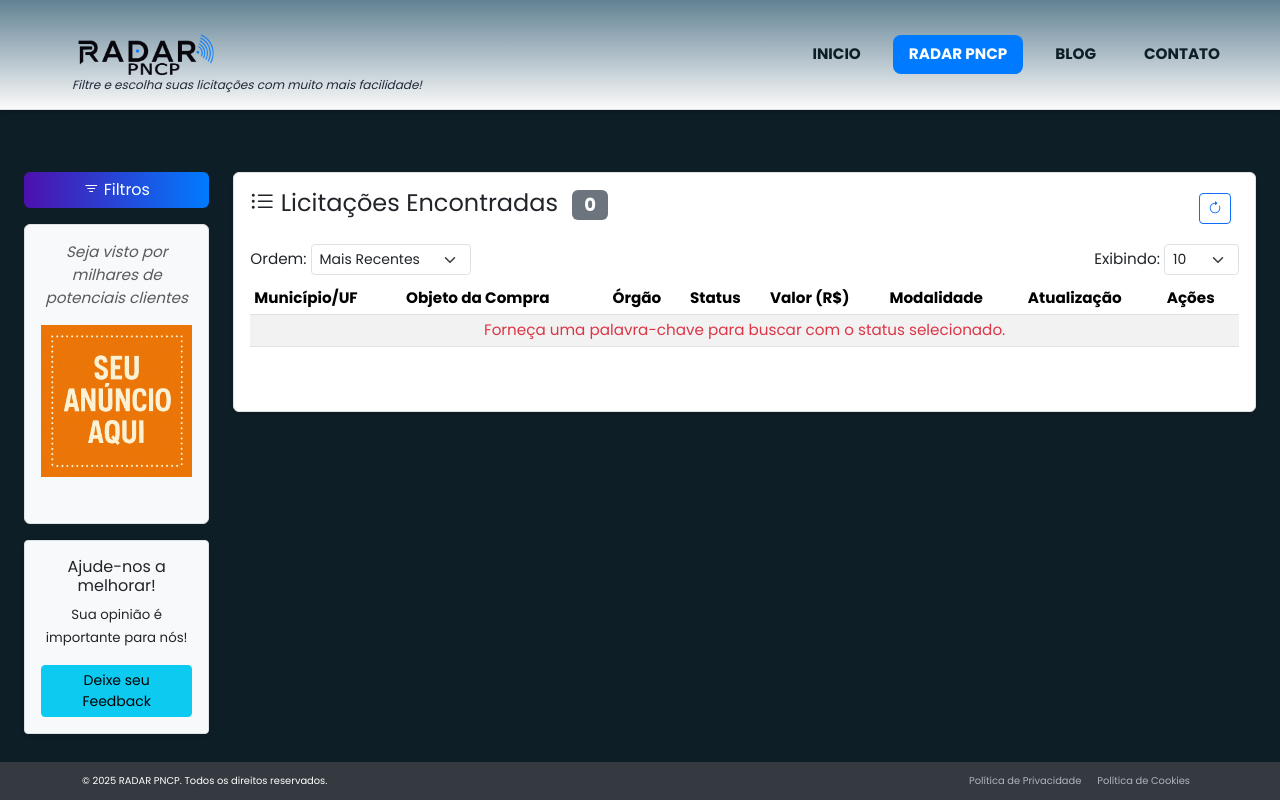
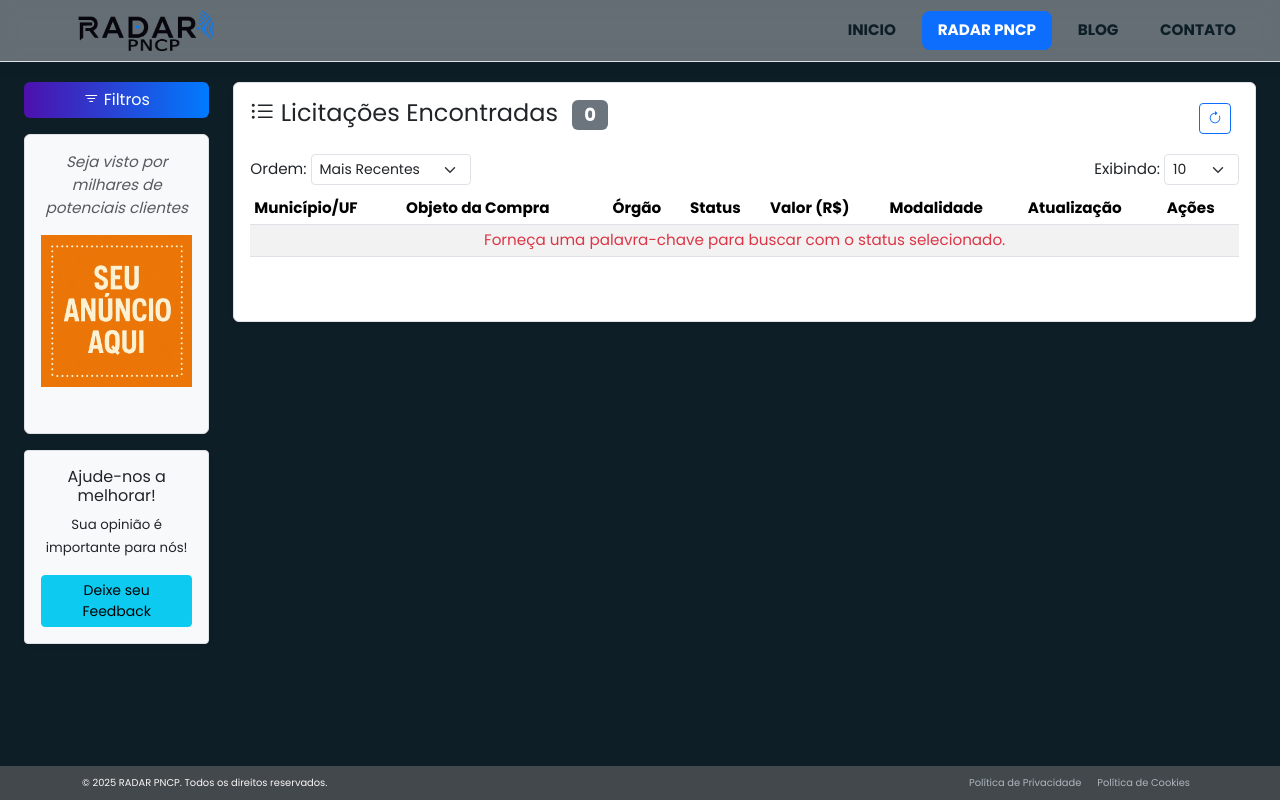
Before and after one commit to BroJhonson/plataforma-licitacoes, a Flask app: page /radarPNCP in a window 1280 px wide. Run offline with Flask 3, Linux system fonts and the light colour scheme; data that the repository does not hold is empty.

Commit message:
Frontpronto

```diff
--- a/frontend/static/css/style.css
+++ b/frontend/static/css/style.css
@@ -6,45 +6,52 @@
 body {
     display: flex;
     flex-direction: column;
-    min-height: 100vh; /* Garante que o rodapé fique no fim da página, mesmo com pouco conteúdo */
+    min-height: 100vh;/* Garante que o rodapé fique no fim da página, mesmo com pouco conteúdo */
     font-size: 0.95rem;
-    background-color: #0e1e27; /* Fundo do site alterado para verde levemente azul */
-    font-family: 'Poppins', sans-serif; /* Fonte padrão para todo o site */
+    font-family: 'Poppins', sans-serif;
+    background-color: #ffffff; /* Fundo branco por padrão (para a home) */
 }
 
 /* Estilo para o conteúdo principal, ocupa o espaço restante */
 .main-content {
     flex-grow: 1; /* Faz o conteúdo principal ocupar o espaço restante */
-    padding-top: 30px; /* Ajusta o padding-top para evitar que o conteúdo fique atrás do cabeçalho ampliado */
+    padding-top: 50px; /* Ajusta o padding-top para evitar que o conteúdo fique atrás do cabeçalho ampliado */
+}
+
+/* O fundo escuro específico da página do Radar */
+body.page-busca-licitacoes {
+    background-color: #0e1e27;
 }
 
 /* ========================================================= */
 /* ======================= Cabeçalho ======================= */
 /* ========================================================= */
 
-/* Estilo para o cabeçalho da página */
+/* Estilo para o cabeçalho das páginas */
 header.border-bottom {
-    background: linear-gradient(to bottom, #628294, #fafafa); /* Degradê vertical de verde-azulado para azul */
-    box-shadow: 0 2px 4px rgba(0, 0, 0, 0.3); /* Sombra sutil mantida */
-    padding: 1.5rem 0; /* Aumenta a altura do cabeçalho com mais padding vertical */
-    min-height: 80px; /* Define uma altura mínima para o cabeçalho */
-}
-body:not(.page-busca-licitacoes) header.border-bottom {
-    position: fixed; top: 0; left: 0; right: 0; z-index: 1030; /*  Isso fixar o cabeçalho nas paginas*/
+    /* --- Posicionamento e Estrutura --- */
+    position: fixed; /* Fixo no topo de todas as páginas */
+    top: 0;
+    left: 0;
+    right: 0;
+    z-index: 1030;
+
+    /* --- Estilo Visual --- */
+    background-color: rgba(255, 255, 255, 0.356); /* Branco com 85% de opacidade */
+    backdrop-filter: blur(10px); /* Efeito de vidro fosco moderno */
+    -webkit-backdrop-filter: blur(10px); /* Suporte para Safari */
+    box-shadow: 0 1px 15px rgba(0, 0, 0, 0.1); /* Sombra sutil que funciona bem */
+    transition: all 0.3s ease; /* Transição para futuras interações */
+
 }
 
-/* Cor da fonte para o texto "RADAR PNCP" no cabeçalho */
-header.border-bottom .fs-4 {
-    color: #007bff; /* Define a cor da fonte como azul para "RADAR PNCP" */
-    z-index: 1025; /* Um z-index menor que o do Offcanvas (1040+) mas maior que o conteúdo normal */
-}
-
-/* Estilos para o container do logo no cabeçalho */
+/*------------- Estilo da Logo Etc ------------------- */
+/* Estilos para o container do logo no cabeçalho, ajustar logo com subtitulo */
 .logo-container {
     margin-left: 60px; /* Desloca o conjunto (ícone + texto) para a direita */
     display: flex;
-    flex-direction: column; /* Empilha o ícone e o texto verticalmente */
-    align-items: flex-start; /* Alinha o texto abaixo do ícone à esquerda */
+    align-items: center;
+    gap: 10px;
 }
 
 /* Estilo para o subtítulo abaixo do logo */
@@ -71,25 +78,31 @@
 /* ========================================================= */
 /* ==================== Navegação/Menu ===================== */
 /* ========================================================= */
+.nav-pills {
+    display: flex;
+    gap: 0.6rem; /* <<< CONTROLA O ESPAÇO ENTRE OS BOTÕES DE FORMA SEGURA */
+}
+
 
 /* Estilo para o item ativo (página atual) na navegação */
 .nav-pills .nav-link.active {
-    background-color: #007bff; /* Cor de fundo para o item ativo */
+    background-color: #0d6efd;
     color: white;
 }
 
 /* Estilo base dos botões do menu */
 .nav-pills .nav-link {
-    font-family: 'Poppins', sans-serif;   /* Fonte personalizada */
-    font-weight: 700;                     /* Negrito */
-    background-color: #007bff00;           /* Cor azul padrão de fundo (transparente) */
-    color: #0e1e27;                        /* Cor do texto */
-    margin-right: 1rem;                 /* Espaçamento entre os botões */
-    border-radius: 0.5rem;                /* Cantos levemente arredondados */
-    transition: background 0.5s ease;     /* Suaviza mudanças de fundo */
-    position: relative;                   /* Permite posicionar o pseudo-elemento ::before */
-    overflow: hidden;                     /* Garante que o efeito não ultrapasse os limites do botão */
+    font-family: 'Poppins', sans-serif;
+    font-weight: 700;
+    color: #0e1e27;
+    border-radius: 0.5rem;
+    transition: all 0.3s ease;
 }
+/*.nav-pills .nav-link {
+   /* transition: background 0.5s ease;     /* Suaviza mudanças de fundo */
+   /* position: relative;                   /* Permite posicionar o pseudo-elemento ::before */
+   /* overflow: hidden;                     /* Garante que o efeito não ultrapasse os limites do botão */
+/*}
 
 
 /* Quando o mouse passa, revela o efeito */
@@ -221,6 +234,24 @@
 }
 
 /* ========================================================= */
+/* ====== BOTÃO DE FILTROS STICKY (Painel todo) ====== */
+/* ========================================================= */
+#coluna-sidebar-esquerda {
+    position: sticky; /* Ativa o comportamento "grudento" */
+    top: 120px;       /* Distância do topo = altura do seu header + margem */
+    z-index: 1020;
+    height: calc(100vh - 120px); /* 100% da altura da tela menos o espaço do header/footer */
+}
+
+
+/* Em telas pequenas, desativamos o efeito */
+@media (max-width: 991.98px) {
+    #coluna-sidebar-esquerda .mb-3.sticky-top {
+        position: static;
+    }
+}
+
+/* ========================================================= */
 /* ======================== Tabela Principal =============== */
 /* ========================================================= */
 
@@ -289,11 +320,6 @@
     white-space: nowrap; /* Evita que o label quebre linha */
 }
 
-.filter-control-group .form-select-sm {
-    /* width: auto; /* Já está inline, mas pode ser reforçado aqui */
-    /* Você pode definir um max-width aqui se quiser limitar o quão largos eles podem ficar,
-       mesmo com width: auto. Ex: max-width: 200px; */
-}
 
 /* Estilo para a informação de exibição (Exibindo X-Y de Z) */
 #exibicaoInfo {
@@ -369,6 +395,36 @@
         margin-top: 0.5rem;
         margin-bottom: 0.5rem;
     }
+}
+
+/* ========================================================= */
+/* ======== ESTILO PARA LINHA SELECIONADA NA TABELA ======== */
+/* ========================================================= */
+
+/* Cursor de ponteiro (mantém) */
+#licitacoesTableBody tr {
+    cursor: pointer;
+}
+
+/* Regra mais específica e com !important como garantia */
+#licitacoesTableBody > tr.linha-selecionada {
+    background-color: #80baf3 !important; /* Azul bem claro com !important */
+    color: #0c5460 !important; /* Texto escuro com !important */
+    font-weight: 500;
+}
+
+#licitacoesTableBody > tr.linha-selecionada > td {
+    background-color: transparent !important; /* Força os filhos a não terem cor de fundo listrada */
+}
+
+/* Opcional: Garante que os links dentro da linha selecionada também mudem de cor */
+#licitacoesTableBody tr.linha-selecionada a {
+    color: #0d6efd;
+}
+
+/* Garante que o efeito de hover não sobrescreva a cor da seleção */
+#licitacoesTableBody tr.linha-selecionada:hover {
+    background-color: #c0dffd !important; /* Um tom mais escuro com !important */
 }
 
 /* ========================================================= */
@@ -615,6 +733,38 @@
 #btnVoltarAoTopo i.bi-arrow-up-short {
     font-size: 1.5rem; /* Ajuste o tamanho do ícone se necessário */
     line-height: 1; /* Ajuda na centralização vertical do ícone */
+}
+
+/* ===== ESTILO SUTIL DA BARRA DE ROLAGEM (SCROLLBAR) ====== */
+/* Esconde a barra de rolagem por padrão (para Chrome, Safari, Edge) */
+::-webkit-scrollbar {
+    width: 8px; /* Largura da barra */
+    background: #5c5858de; /* Fundo transparente */
+}
+
+/* Esconde a "trilha" da barra de rolagem */
+::-webkit-scrollbar-track {
+    background: #ffffffc0;
+}
+
+/* Define o estilo da "alça" da barra, que é o que você arrasta */
+::-webkit-scrollbar-thumb {
+    background-color: transparent; /* Totalmente invisível por padrão */
+    border-radius: 10px;
+    border: 3px solid transparent;
+}
+
+/* O truque acontece aqui: no HOVER de um elemento com scroll... */
+#offcanvasFiltros .offcanvas-body:hover::-webkit-scrollbar-thumb,
+#detailsPanelItensTableContainer:hover::-webkit-scrollbar-thumb,
+/* Adicione outros containers com overflow-y: auto aqui */
+.main-content:hover::-webkit-scrollbar-thumb { /* ... aplica o estilo visível na "alça" */
+    background-color: rgba(255, 255, 255, 0.3); /* Cor cinza semi-transparente */
+}
+
+/* Efeito de transição suave ao aparecer */
+::-webkit-scrollbar-thumb {
+    transition: background-color 0.3s ease-in-out;
 }
 
 /* ========================================================= */
--- a/frontend/static/js/main.js
+++ b/frontend/static/js/main.js
@@ -137,7 +137,6 @@
         const filtrosAtivosContainer = document.getElementById('filtrosAtivosContainer');
         const filtrosAtivosTexto = document.getElementById('filtrosAtivosTexto');
         const linkLimparFiltrosRapido = document.getElementById('linkLimparFiltrosRapido');
-
         const ufsContainer = document.getElementById('ufsContainerDropdown');
         const municipiosSelect = document.getElementById('municipios');
         const municipiosHelp = document.getElementById('municipiosHelp');
@@ -193,6 +192,7 @@
             { sigla: "RO", nome: "Rondônia" }, { sigla: "RR", nome: "Roraima" }, { sigla: "SC", nome: "Santa Catarina" },
             { sigla: "SP", nome: "São Paulo" }, { sigla: "SE", nome: "Sergipe" }, { sigla: "TO", nome: "Tocantins" }
         ];
+
 
         // FUNÇÃO DE TAGS NAS PALAVRAS-CHAVE
         function renderTags(palavrasArray, containerElement, tipo) { // tipo pode ser 'inclusao' ou 'exclusao'
@@ -408,7 +408,7 @@
         }
 
 
-        // --- FUNÇÕES DE INICIALIZAÇÃO E POPULAÇÃO DE FILTROS ---
+        // --- FUNÇÃO DE EXECUSÃO - MODALIDADES ---
         async function popularModalidades() {
             if (!modalidadesContainer) return; // Se o container não for encontrado, a função para aqui
             modalidadesContainer.innerHTML = '<small class="text-muted">Carregando modalidades...</small>';
@@ -443,7 +443,7 @@
             updateModalidadeSelectedCount();
         }
 
-
+        // --- FUNÇÃO DE EXECUSÃO - STATUS ---
         async function popularStatus() {
             if (!statusContainer) return;
             statusContainer.innerHTML = '<small class="text-muted">Carregando status...</small>';
@@ -495,7 +495,7 @@
             }
         }
 
-
+        // --- FUNÇÃO DE EXECUSÃO - ESTADOS ---
         function popularUFs() {
             if (!ufsContainer) return;
             ufsContainer.innerHTML = '';
@@ -517,7 +517,7 @@
             updateUFSelectedCount();
         }
 
-
+        // --- FUNÇÃO DE EXECUSÃO - ESTADOS E MUNICIPIOS ---
         async function handleUFChange() {
             updateUFSelectedCount(); // Mantém a chamada para o contador de UF
 
@@ -939,6 +939,7 @@
             });
         }
 
+        // --- FUNÇÃO DE LIMPAR FILTROS ---
         function limparFiltros() {
             if(palavraChaveInclusaoInputField) palavraChaveInclusaoInputField.value = '';
             if(palavraChaveExclusaoInputField) palavraChaveExclusaoInputField.value = '';
@@ -1009,7 +1010,8 @@
             buscarLicitacoes(1);
         }
 
-        // --- HANDLERS DE EVENTOS GLOBAIS ---
+
+        // --- HANDLERS (MANIPULADORES) DE EVENTOS GLOBAIS ---
         if (btnBuscarLicitacoes) {
             btnBuscarLicitacoes.addEventListener('click', () => buscarLicitacoes(1));
         }
@@ -1059,7 +1061,31 @@
             }
         }
 
-        //FUNÇÃO DO PAINEL DETALHES
+        // --- LÓGICA PARA SELECIONAR LINHA DA TABELA ---
+        if (licitacoesTableBody) {
+            licitacoesTableBody.addEventListener('click', function(event) {
+                // Encontra o elemento <tr> que foi clicado
+                const trClicada = event.target.closest('tr');
+
+                if (!trClicada) return;
+
+                // Ignora o clique se for em um botão ou link
+                if (event.target.closest('a, button')) {
+                    return;
+                }
+
+                // Encontra a linha já selecionada e remove a classe
+                const linhaJaSelecionada = licitacoesTableBody.querySelector('.linha-selecionada');
+                if (linhaJaSelecionada) {
+                    linhaJaSelecionada.classList.remove('linha-selecionada');
+                }
+
+                // Adiciona a classe à nova linha clicada
+                trClicada.classList.add('linha-selecionada');
+            });
+        }
+
+        // FUNÇÃO DO PAINEL DETALHES
         function renderDetailsPanelContent(data) {
             if (!data || !data.licitacao) {
                 detailsPanelContent.innerHTML = '<p class="text-center text-danger">Dados da licitação não encontrados.</p>';
--- a/frontend/templates/base.html
+++ b/frontend/templates/base.html
@@ -12,14 +12,7 @@
     <link rel="stylesheet" href="https://cdn.jsdelivr.net/npm/bootstrap-icons@1.11.1/font/bootstrap-icons.css">
     <!-- Nosso CSS Personalizado -->
     <link rel="stylesheet" href="{{ url_for('static', filename='css/style.css') }}">
-    <style>
-        /* Estilos rápidos para layout, podem ir para style.css depois */
-        body { display: flex; flex-direction: column; min-height: 100vh; }
-        .main-content { flex-grow: 1; }
-        .filter-panel { background-color: #f8f9fa; padding: 15px; height: calc(100vh - 150px); overflow-y: auto; /* Ajustar altura conforme cabeçalho/rodapé */}
-        .table-panel { padding: 15px; }
-        .site-footer { background-color: #343a40; color: white; padding: 5px 0; }
-    </style>
+
 </head>
 <!-- Botão Voltar ao Topo -->
 <button onclick="scrollToTop()" id="btnVoltarAoTopo" title="Voltar ao topo"
@@ -27,6 +20,8 @@
         style="position: fixed; bottom: 20px; right: 20px; display: none; z-index: 1000;">
     <i class="bi bi-arrow-up-short" style="font-size: 1.5rem;"></i>
 </button>
+
+
 <!-- templates/base.html -->
 <body class="{{ body_class | default('') }}">
     <header class="border-bottom">
@@ -39,11 +34,11 @@
                         <!-- Placeholder para logo diferente se page-busca-licitacoes -->
                         <img src="{{ url_for('static', filename='images/logo.png') }}" alt="RADAR PNCP Logo Busca" height="45" id="logoBuscaLicitacoes" style="display: none;">
                     </a>
-                    {% if body_class == 'page-busca-licitacoes' %}
+                    <!--{% if body_class == 'page-busca-licitacoes' %}
                     <p class="logo-subtitle mb-0" style="font-size: 0.75rem; line-height: 1; margin-top: 2px;">
                         Filtre e escolha suas licitações com muito mais facilidade!
                     </p>
-                    {% endif %}
+                    {% endif %} -->
                 </div>
                     <nav class="ms-md-auto me-md-3"> <!-- me-md-3 para margem à direita em telas médias e acima -->
                         <ul class="nav nav-pills"> <!-- Navbar (Navegação/menu para navegar entre paginas)-->
--- a/frontend/templates/pagina_contato.html
+++ b/frontend/templates/pagina_contato.html
@@ -35,11 +35,13 @@
                 </div>
             </div>
 
+            <!--
             <div class="mt-5 text-center">
                 <h4>Outras Formas de Contato</h4>
                 <p><strong>E-mail:</strong> contato@radar-pncp.com.br (Exemplo)</p>
                 <p><strong>Telefone:</strong> (XX) XXXX-XXXX (Exemplo)</p>
             </div>
+            -->
         </div>
     </div>
 </div>
--- a/frontend/templates/radar.html
+++ b/frontend/templates/radar.html
@@ -281,7 +281,7 @@
             <h5>Arquivos</h5>
             <ul class="list-group list-group-flush" id="detailsPanelArquivosList"></ul>
             <hr>
-            <div class="d-grid gap-2">
+            <div class="d-flex flex-column flex-md-row align-items-center justify-content-center gap-2">
                 <a href="#" class="btn btn-primary" id="detailsPanelBtnPncp" target="_blank"><i class="bi bi-box-arrow-up-right"></i> Acessar PNCP</a>
                 <button class="btn btn-outline-secondary" id="detailsPanelBtnSistemaOrigem" disabled><i class="bi bi-building"></i> Acessar Sistema de Origem (Pendente)</button>
                 <button type="button" class="btn btn-secondary" data-bs-dismiss="offcanvas"><i class="bi bi-x-circle"></i> Fechar</button>
```
Also changed, not shown: other parts of frontend/static/css/style.css (+84 -4 lines), frontend/templates/home.html (+8 -1 lines).
